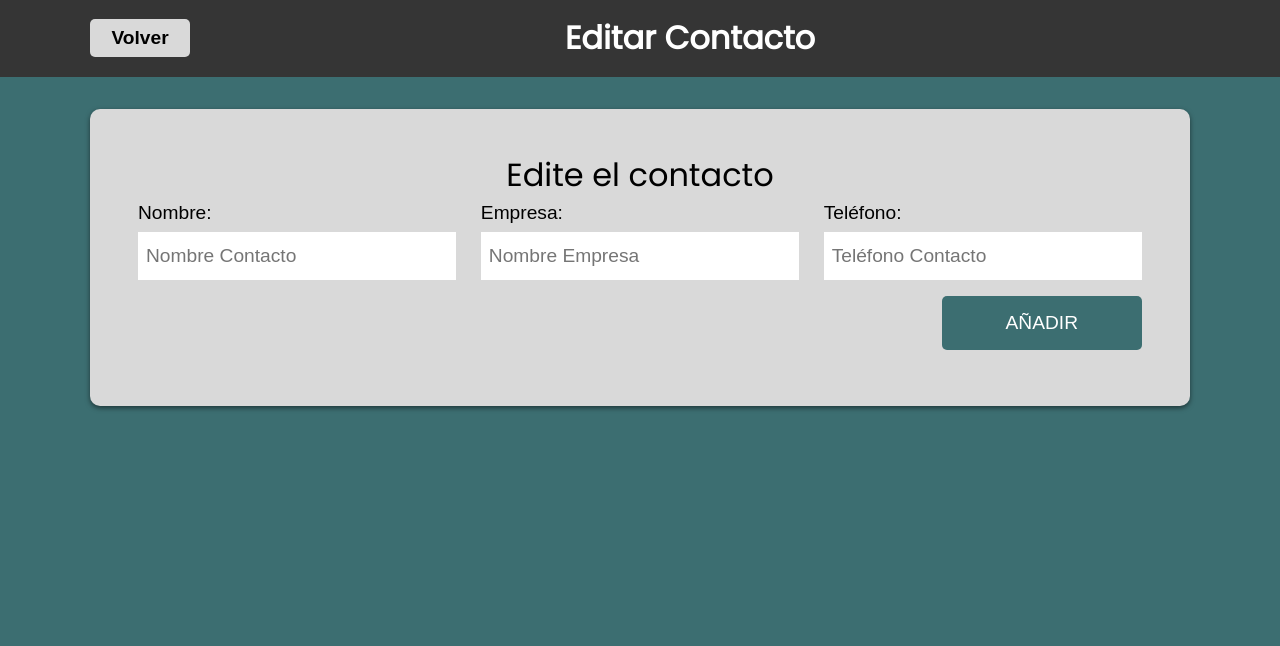
After one commit to ManuelBlaze/Agendaphp, a PHP site: page /editar.php in a window 1280 px wide. The commit adds this page. Shown: the top 646 px of the page. Run offline with PHP 8.4, Linux system fonts and the light colour scheme; some libraries are stand-ins or nearby versions.

Commit message:
Editar
Reutilizar formulario de inserción para editar, personalización de la sección

```diff
--- a/css/style.css
+++ b/css/style.css
@@ -71,8 +71,12 @@ body {
     font-weight: 700;
     font-size: 1.2rem;
     padding: .5rem;
+    transition: all .3s ease-in-out;
 }
 
+.volver:hover {
+    background-color: var(--primario);
+}
 
 .sombra {
     -webkit-box-shadow: 0px 2px 5px 0px rgba(0, 0, 0, .5);
@@ -154,6 +158,7 @@ legend span {
 }
 
 .enviar {
+
     display: flex;
     justify-content: flex-end;
 }
@@ -167,6 +172,7 @@ legend span {
     font-size: 1.2rem;
     transition: background-color .5s ease-in-out;
     flex: 1;
+    border-radius: 5px;
 }
 
 .campo input[type="submit"]:hover {
--- /dev/null
+++ b/editar.php
@@ -0,0 +1,18 @@
+<?php include 'includes/layouts/header.php' ?>
+
+<div class="contenedor-barra">
+    <div class="contenedor barra">
+        <a href="index.php" class="btn volver">Volver</a>
+        <h1>Editar Contacto</h1>
+    </div>
+</div>
+
+<div class="bg-amarillo contenedor sombra">
+    <form id="contacto" action="#">
+        <legend>Edite el contacto</legend>
+
+        <?php include 'includes/layouts/formulario.php' ?>
+    </form>
+</div>
+
+<?php include 'includes/layouts/footer.php' ?>
--- /dev/null
+++ b/includes/layouts/formulario.php
@@ -0,0 +1,17 @@
+<div class="campos">
+    <div class="campo">
+        <label for="nombre">Nombre:</label>
+        <input type="text" placeholder="Nombre Contacto" id="nombre">
+    </div>
+    <div class="campo">
+        <label for="empresa">Empresa:</label>
+        <input type="text" placeholder="Nombre Empresa" id="empresa">
+    </div>
+    <div class="campo">
+        <label for="telefono">Teléfono:</label>
+        <input type="tel" placeholder="Teléfono Contacto" id="telefono">
+    </div>
+</div>
+<div class="campo enviar">
+    <input type="submit" value="Añadir">
+</div>
```
Also changed, not shown: index.php (+3 -19 lines).
